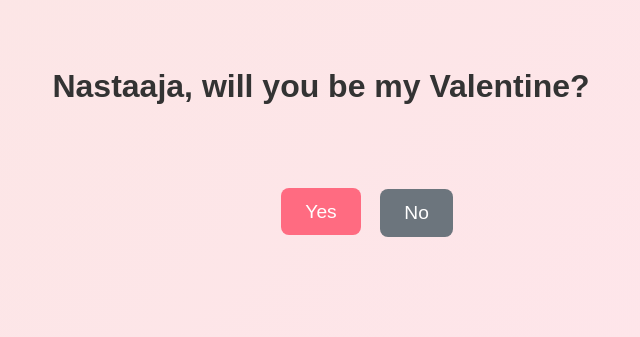
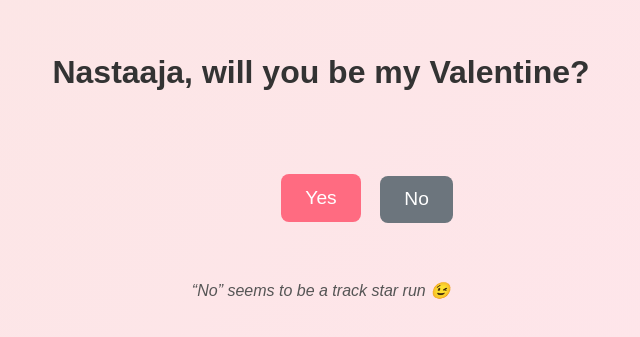
Before and after one commit to Itskishawn/nastaaja-valentine-proposal, a plain HTML site: page index.html in a window 1280 px wide. Shown: the part 223-560 px from the top of the page, without its empty margins (319-959 px from the left). Drawn offline with nearby package versions, Linux system fonts and the light colour scheme.

Commit message:
Update proposal: add note under buttons, rotate 'No' track star message, and change background after answer.

```diff
--- a/index.html
+++ b/index.html
@@ -14,6 +14,9 @@
     </div>
     <div id="message" class="message" style="display: none;"></div>
 
+    <!-- Fun note under the buttons -->
+    <p class="note">“No” seems to be a track star run 😉</p>
+
     <!-- Confetti library for celebration -->
     <script src="https://cdn.jsdelivr.net/npm/canvas-confetti@1.6.0/dist/confetti.browser.min.js"></script>
     <script src="script.js"></script>
--- a/script.js
+++ b/script.js
@@ -33,6 +33,12 @@ function showLoveMessage() {
     spread: 70,
     origin: { y: 0.6 },
   });
+
+  // Change the background to the uploaded image once she answers
+  const bgUrl = '8B81FBBF-208F-4171-841B-F0031EC20145.jpeg';
+  document.body.style.backgroundImage = `url(${bgUrl})`;
+  document.body.style.backgroundSize = 'cover';
+  document.body.style.backgroundPosition = 'center';
 }
 
 // When hovering over the No button, move it away
--- a/styles.css
+++ b/styles.css
@@ -64,3 +64,11 @@ body {
   color: #d6336c;
   line-height: 1.5;
 }
+
+/* Note under the buttons */
+.note {
+  font-size: 1rem;
+  margin-top: 0.5rem;
+  color: #555;
+  font-style: italic;
+}
```
